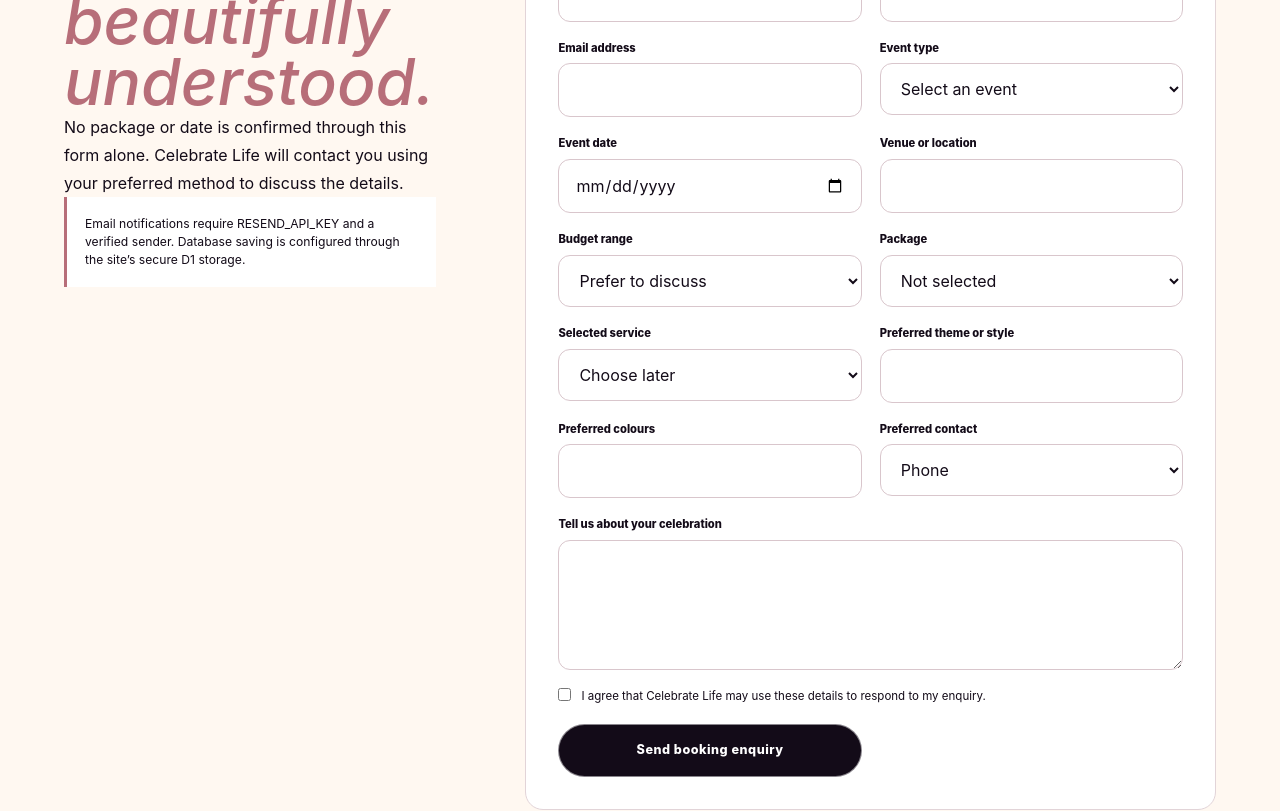
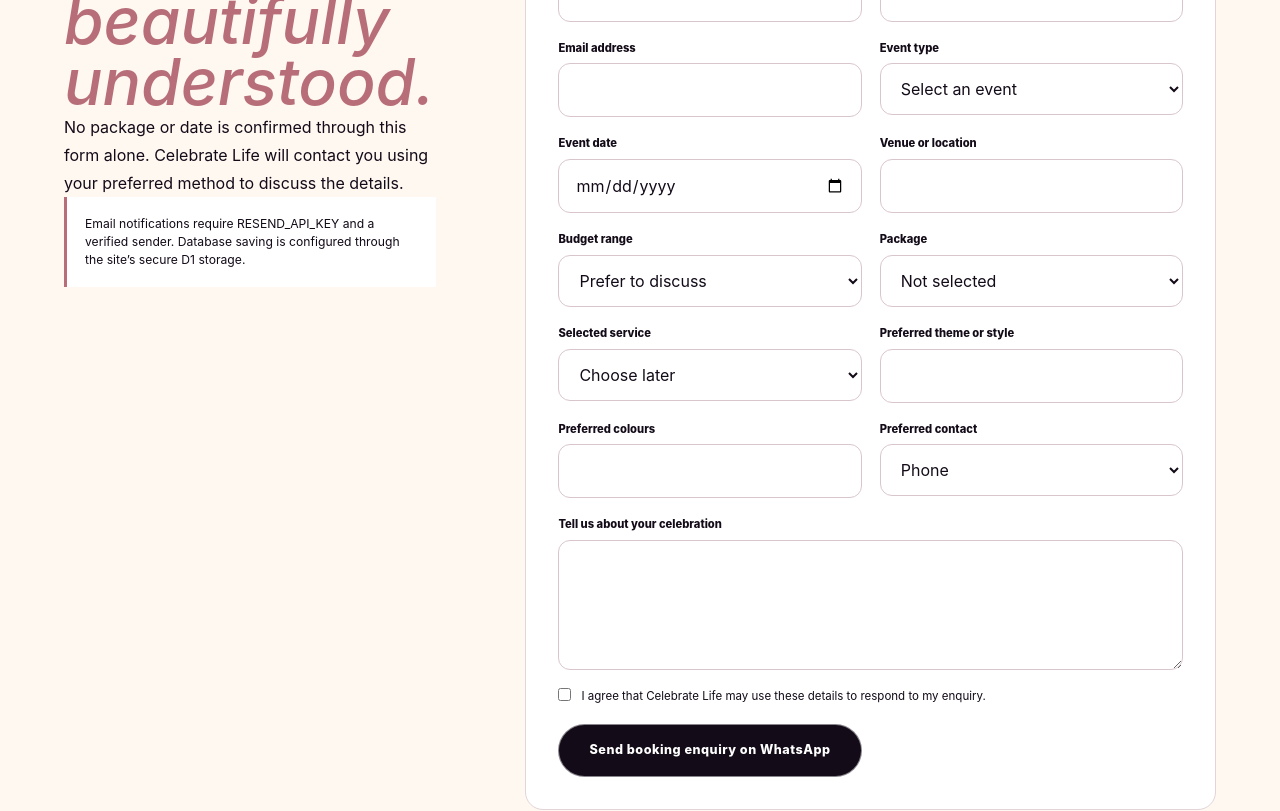
Before and after one commit to satitech-official/celebration-life-indore, a Next.js app: page /book in a window 1280 px wide. Shown: the part 1060-1871 px from the top of the page. Built offline with nearby package versions, Linux system fonts and the light colour scheme.

Commit message:
Make booking form work on static GitHub Pages

```diff
--- a/components/BookingForm.tsx
+++ b/components/BookingForm.tsx
@@ -1,28 +1,153 @@
 "use client";
+
 import { zodResolver } from "@hookform/resolvers/zod";
 import { useRouter, useSearchParams } from "next/navigation";
 import { useState } from "react";
 import { useForm } from "react-hook-form";
 import { z } from "zod";
-import { services, packages } from "../content/site";
-const schema=z.object({name:z.string().min(2,"Please enter your full name."),phone:z.string().regex(/^[0-9+\s-]{10,16}$/,"Enter a valid phone number."),email:z.string().email("Enter a valid email.").or(z.literal("")),eventType:z.string().min(1,"Choose an event type."),eventDate:z.string().optional(),budgetRange:z.string().optional(),location:z.string().optional(),selectedService:z.string().optional(),selectedPackage:z.string().optional(),preferredTheme:z.string().optional(),preferredColors:z.string().optional(),message:z.string().max(1500).optional(),preferredContact:z.string(),consent:z.literal(true,{error:"Consent is required."}),website:z.string().max(0)});
-type FormData=z.infer<typeof schema>;
-export function BookingForm(){
- const params=useSearchParams(); const router=useRouter(); const [status,setStatus]=useState(""); const {register,handleSubmit,formState:{errors,isSubmitting}}=useForm<FormData>({resolver:zodResolver(schema),defaultValues:{email:"",eventType:params.get("event")||"",selectedService:params.get("service")||"",selectedPackage:params.get("package")||"",preferredContact:"phone",website:""}});
- const submit=async(data:FormData)=>{setStatus("");const res=await fetch("/api/leads",{method:"POST",headers:{"content-type":"application/json"},body:JSON.stringify(data)});if(res.ok){router.push("/thank-you")}else{const body=await res.json() as {error?:string};setStatus(body.error||"We couldn’t submit your enquiry. Please call us directly.");}};
- const field=(name:keyof FormData,label:string,type="text")=><div className="form-field"><label htmlFor={name}>{label}</label><input id={name} type={type} {...register(name)} aria-invalid={!!errors[name]}/>{errors[name]&&<small>{errors[name]?.message}</small>}</div>;
- return <form className="booking-form" onSubmit={handleSubmit(submit)} noValidate>
-  {field("name","Full name")}{field("phone","Phone number","tel")}{field("email","Email address","email")}
-  <div className="form-field"><label htmlFor="eventType">Event type</label><select id="eventType" {...register("eventType")}><option value="">Select an event</option>{services.slice(0,17).map(s=><option key={s.slug} value={s.title}>{s.title}</option>)}</select>{errors.eventType&&<small>{errors.eventType.message}</small>}</div>
-  {field("eventDate","Event date","date")}{field("location","Venue or location")}
-  <div className="form-field"><label htmlFor="budgetRange">Budget range</label><select id="budgetRange" {...register("budgetRange")}><option value="">Prefer to discuss</option><option>Under ₹10,000</option><option>₹10,000–₹25,000</option><option>₹25,000–₹50,000</option><option>₹50,000+</option></select></div>
-  <div className="form-field"><label htmlFor="selectedPackage">Package</label><select id="selectedPackage" {...register("selectedPackage")}><option value="">Not selected</option>{packages.map(p=><option key={p.name}>{p.name}</option>)}</select></div>
-  <div className="form-field"><label htmlFor="selectedService">Selected service</label><select id="selectedService" {...register("selectedService")}><option value="">Choose later</option>{services.map(s=><option key={s.slug} value={s.slug}>{s.title}</option>)}</select></div>
-  {field("preferredTheme","Preferred theme or style")}{field("preferredColors","Preferred colours")}
-  <div className="form-field"><label htmlFor="preferredContact">Preferred contact</label><select id="preferredContact" {...register("preferredContact")}><option value="phone">Phone</option><option value="email">Email</option></select></div>
-  <div className="form-field full"><label htmlFor="message">Tell us about your celebration</label><textarea id="message" {...register("message")}/></div>
-  <div className="form-field" style={{display:"none"}} aria-hidden="true"><label htmlFor="website">Website</label><input id="website" tabIndex={-1} autoComplete="off" {...register("website")}/></div>
-  <label className="form-consent"><input type="checkbox" {...register("consent")}/> I agree that Celebrate Life may use these details to respond to my enquiry.</label>{errors.consent&&<small>{errors.consent.message}</small>}
-  {status&&<div className="form-status" role="alert">{status}</div>}<button className="button button-dark full" disabled={isSubmitting}>{isSubmitting?"Sending enquiry…":"Send booking enquiry"}</button>
- </form>
+import { businessConfig } from "../config/business";
+import { packages, services } from "../content/site";
+
+const schema = z.object({
+  name: z.string().min(2, "Please enter your full name."),
+  phone: z.string().regex(/^[0-9+\s-]{10,16}$/, "Enter a valid phone number."),
+  email: z.string().email("Enter a valid email.").or(z.literal("")),
+  eventType: z.string().min(1, "Choose an event type."),
+  eventDate: z.string().optional(),
+  budgetRange: z.string().optional(),
+  location: z.string().optional(),
+  selectedService: z.string().optional(),
+  selectedPackage: z.string().optional(),
+  preferredTheme: z.string().optional(),
+  preferredColors: z.string().optional(),
+  message: z.string().max(1500).optional(),
+  preferredContact: z.string(),
+  consent: z.literal(true, { error: "Consent is required." }),
+  website: z.string().max(0),
+});
+
+type FormData = z.infer<typeof schema>;
+
+export function BookingForm() {
+  const params = useSearchParams();
+  const router = useRouter();
+  const [status, setStatus] = useState("");
+  const {
+    register,
+    handleSubmit,
+    formState: { errors, isSubmitting },
+  } = useForm<FormData>({
+    resolver: zodResolver(schema),
+    defaultValues: {
+      email: "",
+      eventType: params.get("event") || "",
+      selectedService: params.get("service") || "",
+      selectedPackage: params.get("package") || "",
+      preferredContact: "phone",
+      website: "",
+    },
+  });
+
+  const submit = async (data: FormData) => {
+    setStatus("");
+    const serviceTitle = services.find((service) => service.slug === data.selectedService)?.title || data.selectedService || "Not selected";
+    const details = [
+      "Hello Celebrate Life! I would like to request an event decoration quotation.",
+      "",
+      `Name: ${data.name}`,
+      `Phone: ${data.phone}`,
+      `Email: ${data.email || "Not provided"}`,
+      `Event type: ${data.eventType}`,
+      `Event date: ${data.eventDate || "Not decided"}`,
+      `Location: ${data.location || "Not provided"}`,
+      `Budget: ${data.budgetRange || "Prefer to discuss"}`,
+      `Service: ${serviceTitle}`,
+      `Package: ${data.selectedPackage || "Not selected"}`,
+      `Theme: ${data.preferredTheme || "Open to suggestions"}`,
+      `Colours: ${data.preferredColors || "Open to suggestions"}`,
+      `Preferred contact: ${data.preferredContact}`,
+      `Message: ${data.message || "No additional message"}`,
+    ].join("\n");
+
+    const whatsappUrl = `https://wa.me/${businessConfig.whatsappNumber}?text=${encodeURIComponent(details)}`;
+    window.open(whatsappUrl, "_blank", "noopener,noreferrer");
+    setStatus("Your enquiry details are ready in WhatsApp. Please press Send to share them with Celebrate Life.");
+    setTimeout(() => router.push("/thank-you"), 900);
+  };
+
+  const field = (name: keyof FormData, label: string, type = "text") => (
+    <div className="form-field">
+      <label htmlFor={name}>{label}</label>
+      <input id={name} type={type} {...register(name)} aria-invalid={!!errors[name]} />
+      {errors[name] && <small>{errors[name]?.message}</small>}
+    </div>
+  );
+
+  return (
+    <form className="booking-form" onSubmit={handleSubmit(submit)} noValidate>
+      {field("name", "Full name")}
+      {field("phone", "Phone number", "tel")}
+      {field("email", "Email address", "email")}
+      <div className="form-field">
+        <label htmlFor="eventType">Event type</label>
+        <select id="eventType" {...register("eventType")}>
+          <option value="">Select an event</option>
+          {services.slice(0, 17).map((service) => <option key={service.slug} value={service.title}>{service.title}</option>)}
+        </select>
+        {errors.eventType && <small>{errors.eventType.message}</small>}
+      </div>
+      {field("eventDate", "Event date", "date")}
+      {field("location", "Venue or location")}
+      <div className="form-field">
+        <label htmlFor="budgetRange">Budget range</label>
+        <select id="budgetRange" {...register("budgetRange")}>
+          <option value="">Prefer to discuss</option>
+          <option>Under ₹10,000</option>
+          <option>₹10,000–₹25,000</option>
+          <option>₹25,000–₹50,000</option>
+          <option>₹50,000+</option>
+        </select>
+      </div>
+      <div className="form-field">
+        <label htmlFor="selectedPackage">Package</label>
+        <select id="selectedPackage" {...register("selectedPackage")}>
+          <option value="">Not selected</option>
+          {packages.map((item) => <option key={item.name}>{item.name}</option>)}
+        </select>
+      </div>
+      <div className="form-field">
+        <label htmlFor="selectedService">Selected service</label>
+        <select id="selectedService" {...register("selectedService")}>
+          <option value="">Choose later</option>
+          {services.map((service) => <option key={service.slug} value={service.slug}>{service.title}</option>)}
+        </select>
+      </div>
+      {field("preferredTheme", "Preferred theme or style")}
+      {field("preferredColors", "Preferred colours")}
+      <div className="form-field">
+        <label htmlFor="preferredContact">Preferred contact</label>
+        <select id="preferredContact" {...register("preferredContact")}>
+          <option value="phone">Phone</option>
+          <option value="email">Email</option>
+          <option value="whatsapp">WhatsApp</option>
+        </select>
+      </div>
+      <div className="form-field full">
+        <label htmlFor="message">Tell us about your celebration</label>
+        <textarea id="message" {...register("message")} />
+      </div>
+      <div className="form-field" style={{ display: "none" }} aria-hidden="true">
+        <label htmlFor="website">Website</label>
+        <input id="website" tabIndex={-1} autoComplete="off" {...register("website")} />
+      </div>
+      <label className="form-consent">
+        <input type="checkbox" {...register("consent")} /> I agree that Celebrate Life may use these details to respond to my enquiry.
+      </label>
+      {errors.consent && <small>{errors.consent.message}</small>}
+      {status && <div className="form-status" role="status">{status}</div>}
+      <button className="button button-dark full" disabled={isSubmitting}>
+        {isSubmitting ? "Preparing WhatsApp…" : "Send booking enquiry on WhatsApp"}
+      </button>
+    </form>
+  );
 }
```
